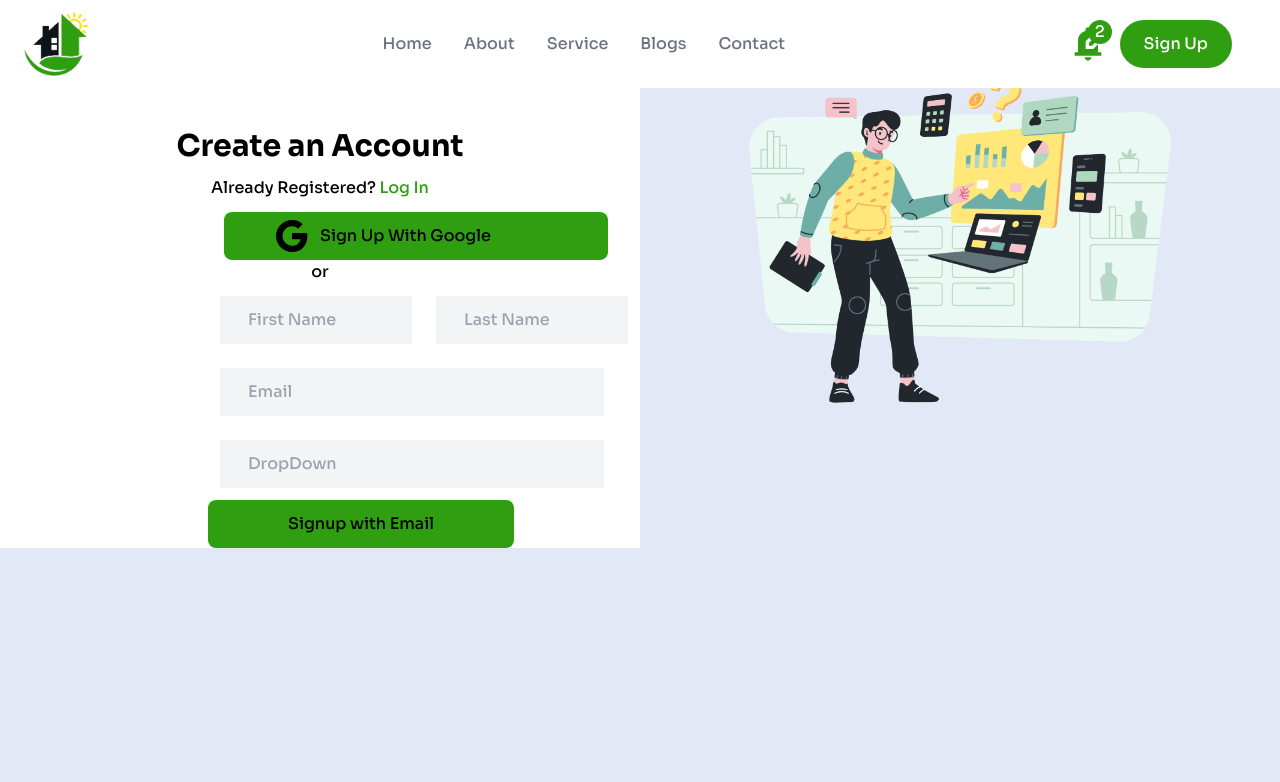
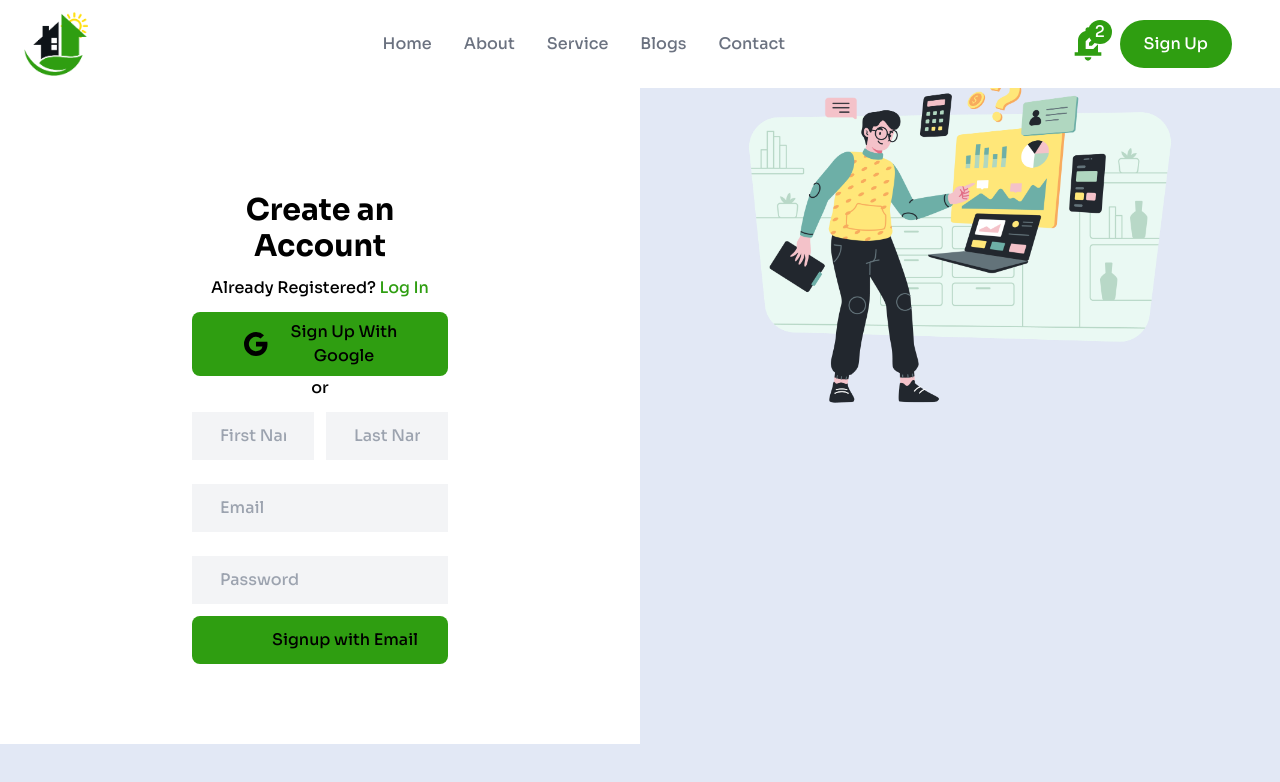
Before and after one commit to akhlakuzzalal/digital_village_front-end, a React (Create React App) app: page /signup in a window 1280 px wide. Shown: the top 782 px of the page. Built offline with nearby package versions, Linux system fonts and the light colour scheme.

Commit message:
Changes in Login signup

```diff
--- a/src/Pages/shared/Authentication/Login/Login.jsx
+++ b/src/Pages/shared/Authentication/Login/Login.jsx
@@ -1,7 +1,67 @@
 import React from 'react';
+import { useForm } from 'react-hook-form';
+import { BsGoogle } from 'react-icons/bs';
+import { Link } from 'react-router-dom';
+import img from '../../../../assets/banner.png';
+import Header from '../../Home/Header/Header';
+const Login = () => {
+  const { register, handleSubmit } = useForm();
+  const onSubmit = (data) => console.log(data);
+  return (
+    <>
+      <Header></Header>
+      <div className="">
+        <div className="lg:flex md:flex">
+          <div className="lg:w-1/2 md:w-1/2 sm:w-auto bg-white">
+            <div className="pt-48 mx-10 text-center lg:mx-48 ">
+              <h3 className="">Welcome to digital village</h3>
+              <p className="my-3">
+                Dont Have an account?
+                <Link to="/signup">
+                  <span className="text-primary">Sign up for free</span>{' '}
+                </Link>
+              </p>
+              <button className="flex bg-primary rounded-lg py-2 px-10 lg:w-full md:w-96 items-center w-full mx-auto">
+                <BsGoogle
+                  className="h-8 w-8 hover:scale-110 hover:text-secondary mx-3"
+                  aria-hidden="true"
+                />
+                <p className="sm:text-center ">Continue With Google</p>
+              </button>
 
-const Login = () => {
-  return <div></div>;
+              <p>or</p>
+            </div>
+
+            <form
+              className=" lg:mx-48 mx-10 "
+              onSubmit={handleSubmit(onSubmit)}
+            >
+              <input
+                className="px-7 py-3  my-3  bg-gray-100 w-full"
+                {...register('email')}
+                placeholder="Email"
+              />
+              <input
+                type="password"
+                className="px-7 py-3 my-3  bg-gray-100 w-full"
+                {...register('password')}
+                placeholder="Password"
+              />
+
+              <input
+                className="bg-primary px-20 py-3 rounded-lg  sm:mb-20 w-full mx-auto mb-20"
+                type="submit"
+                value="Login with Email"
+              />
+            </form>
+          </div>
+          <div className="w-1/2 hidden md:block">
+            <img src={img} alt="" />
+          </div>
+        </div>
+      </div>
+    </>
+  );
 };
 
 export default Login;
--- a/src/Pages/shared/Authentication/Register/Register.jsx
+++ b/src/Pages/shared/Authentication/Register/Register.jsx
@@ -11,9 +11,9 @@ const Register = () => {
     <>
       <Header></Header>
       <div className="">
-        <div className="flex">
-          <div className="w-1/2 bg-white">
-            <div className="mt-32 mx-36 text-center">
+        <div className="lg:flex md:flex">
+          <div className="lg:w-1/2 md:w-1/2 sm:w-auto bg-white">
+            <div className="pt-48 mx-10 text-center lg:mx-48 ">
               <h3 className="">Create an Account</h3>
               <p className="my-3">
                 Already Registered?{' '}
@@ -21,48 +21,51 @@ const Register = () => {
                   <span className="text-primary">Log In</span>{' '}
                 </Link>
               </p>
-              <button className="flex bg-primary rounded-lg py-2 px-10 w-96 items-center lg:ml-20 ">
+              <button className="flex bg-primary rounded-lg py-2 px-10 lg:w-full md:w-96 items-center w-full mx-auto">
                 <BsGoogle
-                  className="h-8 w-8 hover:scale-110 hover:text-primary mx-3"
+                  className="h-8 w-8 hover:scale-110 hover:text-secondary mx-3"
                   aria-hidden="true"
-                />{' '}
-                <p className="">Sign Up With Google</p>
+                />
+                <p className="sm:text-center ">Sign Up With Google</p>
               </button>
 
               <p>or</p>
             </div>
 
-            <form className="lg:ml-52 " onSubmit={handleSubmit(onSubmit)}>
+            <form className=" lg:mx-48 mx-10" onSubmit={handleSubmit(onSubmit)}>
+              <div className="flex">
                 <input
-                className="px-7 py-3 mx-3 my-3 bg-gray-100 w-48"
+                  className="px-7 py-3  my-3 bg-gray-100 w-full"
                   {...register('firstName', { required: true, maxLength: 20 })}
                   placeholder="First Name"
                 />
                 <input
-                className="px-7 py-3 mx-3 my-3 bg-gray-100 w-48"
+                  className="px-7 py-3 ml-3 my-3 bg-gray-100 w-full"
                   {...register('lastName', { pattern: /^[A-Za-z]+$/i })}
                   placeholder="Last Name"
                 />
+              </div>
 
               <input
-                className="px-7 py-3 mx-3 my-3 w-96 bg-gray-100"
+                className="px-7 py-3  my-3  bg-gray-100 w-full"
                 {...register('email')}
                 placeholder="Email"
               />
               <input
-                className="px-7 py-3 mx-3 my-3 w-96 bg-gray-100"
-                {...register('email')}
-                placeholder="DropDown"
+                type="password"
+                className="px-7 py-3 my-3  bg-gray-100 w-full"
+                {...register('password')}
+                placeholder="Password"
               />
 
               <input
-                className="bg-primary px-20 py-3 rounded-lg lg:ml-10ggit "
+                className="bg-primary px-20 py-3 rounded-lg  sm:mb-20 w-full mx-auto mb-20"
                 type="submit"
                 value="Signup with Email"
               />
             </form>
           </div>
-          <div className="w-1/2">
+          <div className="w-1/2 hidden md:block">
             <img src={img} alt="" />
           </div>
         </div>
```
Lines whose indentation alone changed are shown as unchanged.
